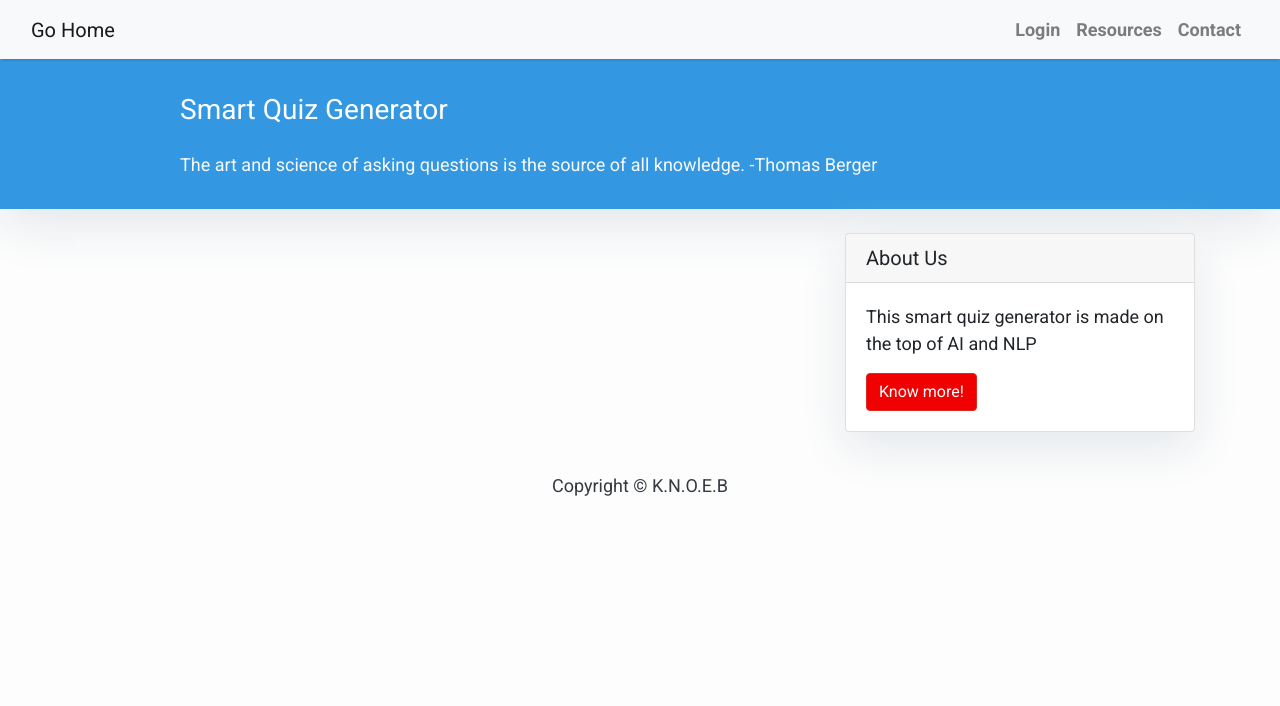
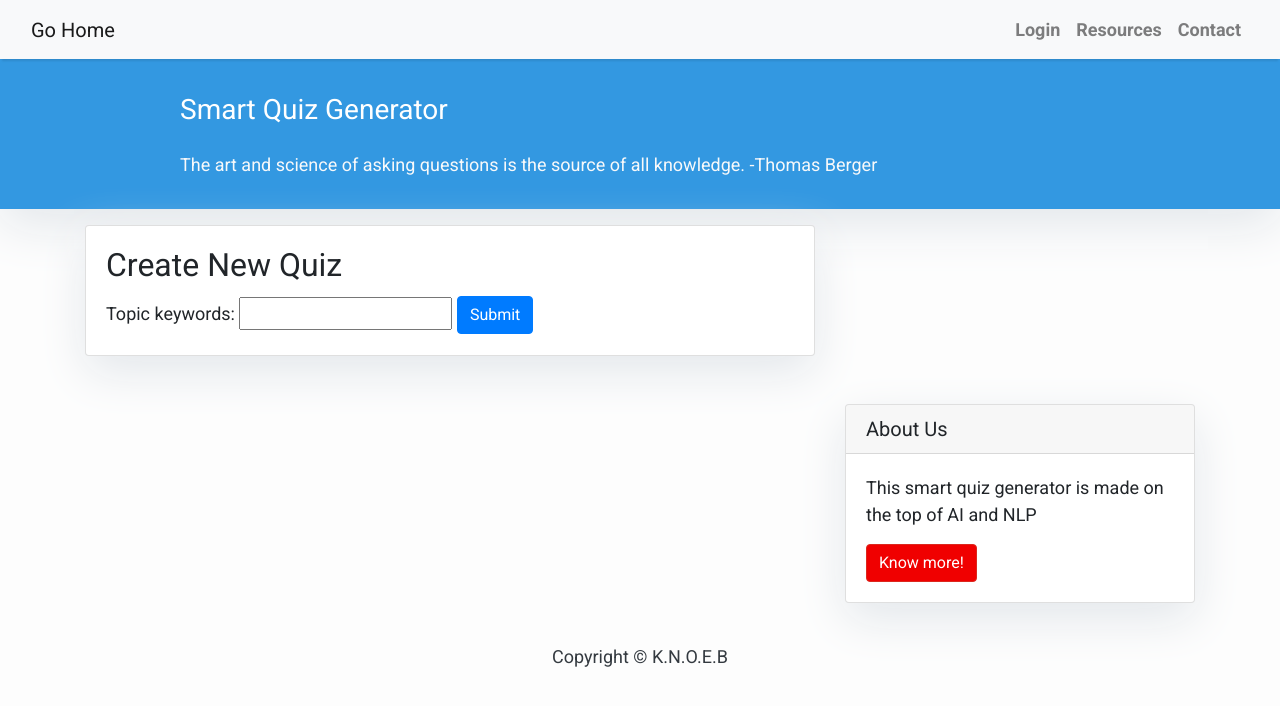
Before and after one commit to kgvinod/qwizkool-django, a Django app: page /quiz/ in a window 1280 px wide. Shown: the top 706 px of the page. Run offline with Django 3.2, Linux system fonts and the light colour scheme; data that the repository does not hold is empty; some libraries are stand-ins or nearby versions.

Commit message:
working fully after template update

```diff
--- a/qwizkoolweb/quiz/templates/create_quiz_fail.html
+++ b/qwizkoolweb/quiz/templates/create_quiz_fail.html
@@ -1,7 +1,6 @@
-{% extends 'quiz/bootstrap.html' %}
 {% load bootstrap4 %}
 
-{% block bootstrap4_content %}
+{% block content %}
 <div class="container">
 
 
--- a/qwizkoolweb/quiz/templates/create_quiz_progress.html
+++ b/qwizkoolweb/quiz/templates/create_quiz_progress.html
@@ -1,8 +1,7 @@
 
-{% extends 'quiz/bootstrap.html' %}
 {% load bootstrap4 %}
 
-{% block bootstrap4_content %}
+{% block content %}
 <div class="container">
 
 <p><h4><div id="headline"></div></h4></p>
--- a/qwizkoolweb/quiz/templates/create_quiz_success.html
+++ b/qwizkoolweb/quiz/templates/create_quiz_success.html
@@ -1,8 +1,7 @@
 
-{% extends 'quiz/bootstrap.html' %}
 {% load bootstrap4 %}
 
-{% block bootstrap4_content %}
+{% block content %}
 <div class="container">
 
 <p><h4>Created Quiz for {{ topic }}</h4></p>
--- a/qwizkoolweb/quiz/templates/index.html
+++ b/qwizkoolweb/quiz/templates/index.html
@@ -1,4 +1,6 @@
 {% extends "base.html" %}
+{% load bootstrap4 %}
+
 {% block content %}
 <style>
     body {
@@ -32,6 +34,24 @@
 </header>
 <div class="container">
     <div class="row">
+
+        <!-- Blog Create Column -->
+        <div class="col-md-8 mt-3 left">
+            <div class="card mb-4">
+                <div class="card-body">
+                    <h2 class="card-title">Create New Quiz</h2>
+                    <form action="{% url 'quiz:create_quiz' %}" method="post">
+                        {% csrf_token %}
+                        <label for="topic">Topic keywords: </label>
+                        <input id="topic" type="text" name="topic" value="{{ topic_text }}">
+                        {% buttons %}
+                            <button type="submit" class="btn btn-primary">Submit</button>
+                        {% endbuttons %}
+                    </form>
+                </div>
+            </div>
+        </div>
+
         <!-- Blog Entries Column -->
         <div class="col-md-8 mt-3 left">
             {% for quiz in latest_quiz_list %}
--- a/qwizkoolweb/quiz/templates/question.html
+++ b/qwizkoolweb/quiz/templates/question.html
@@ -1,7 +1,6 @@
-{% extends 'quiz/bootstrap.html' %}
 {% load bootstrap4 %}
 
-{% block bootstrap4_content %}
+{% block content %}
 <div class="container">
 
 <p><h5>{{question_number}}. {{ question.question_text }}</h5></p>
--- a/qwizkoolweb/quiz/templates/question_results.html
+++ b/qwizkoolweb/quiz/templates/question_results.html
@@ -1,7 +1,6 @@
-{% extends 'quiz/bootstrap.html' %}
 {% load bootstrap4 %}
 
-{% block bootstrap4_content %}
+{% block content %}
 <div class="container">
 
 <p><h5>{{ question.question_text }}</h5></p>
--- a/qwizkoolweb/quiz/templates/quiz_detail.html
+++ b/qwizkoolweb/quiz/templates/quiz_detail.html
@@ -1,7 +1,6 @@
-{% extends 'quiz/bootstrap.html' %}
 {% load bootstrap4 %}
 
-{% block bootstrap4_content %}
+{% block content %}
 <div class="container">
 
 <p><h4>{{ quiz.title_text }}</h4></p>
--- a/qwizkoolweb/quiz/templates/quiz_results.html
+++ b/qwizkoolweb/quiz/templates/quiz_results.html
@@ -1,7 +1,6 @@
-{% extends 'quiz/bootstrap.html' %}
 {% load bootstrap4 %}
 
-{% block bootstrap4_content %}
+{% block content %}
 <div class="container">
 
 <p><h4>{{ quiz.title_text }} Quiz Results</h4></p>
```
